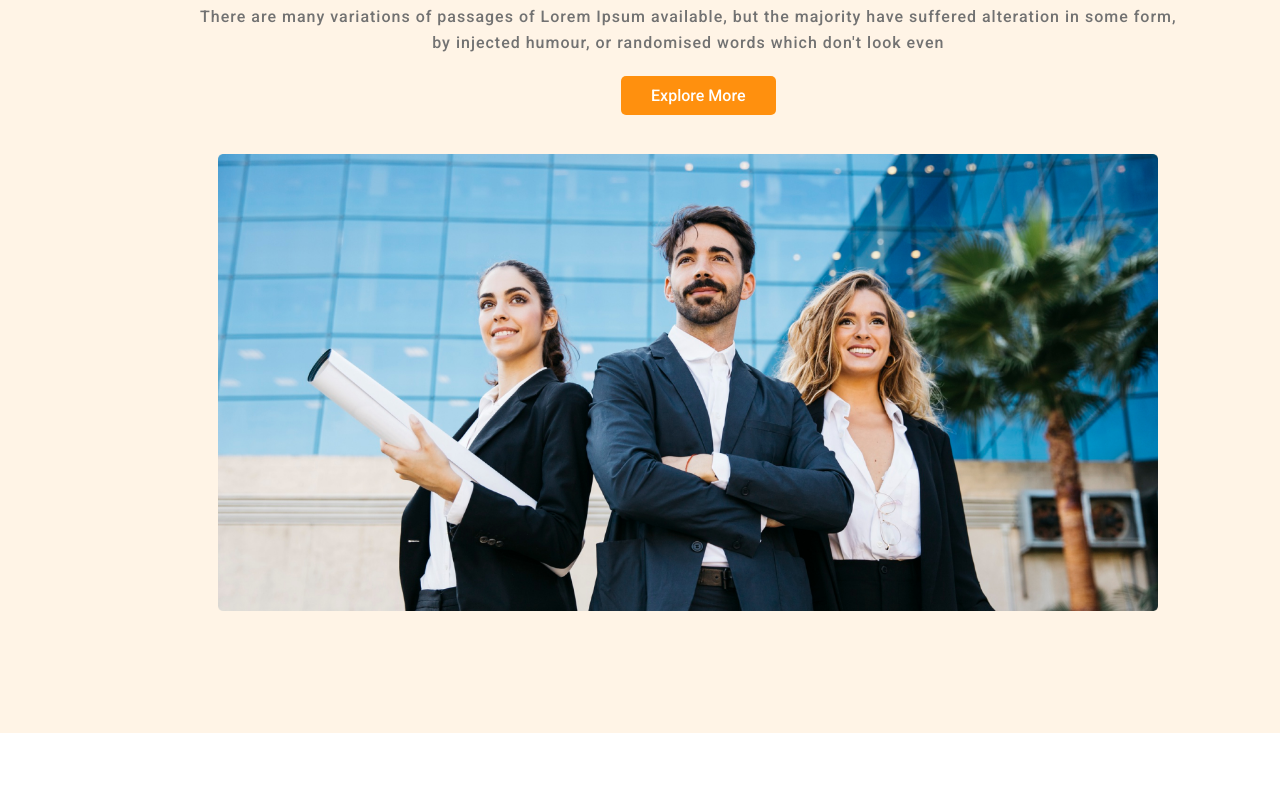
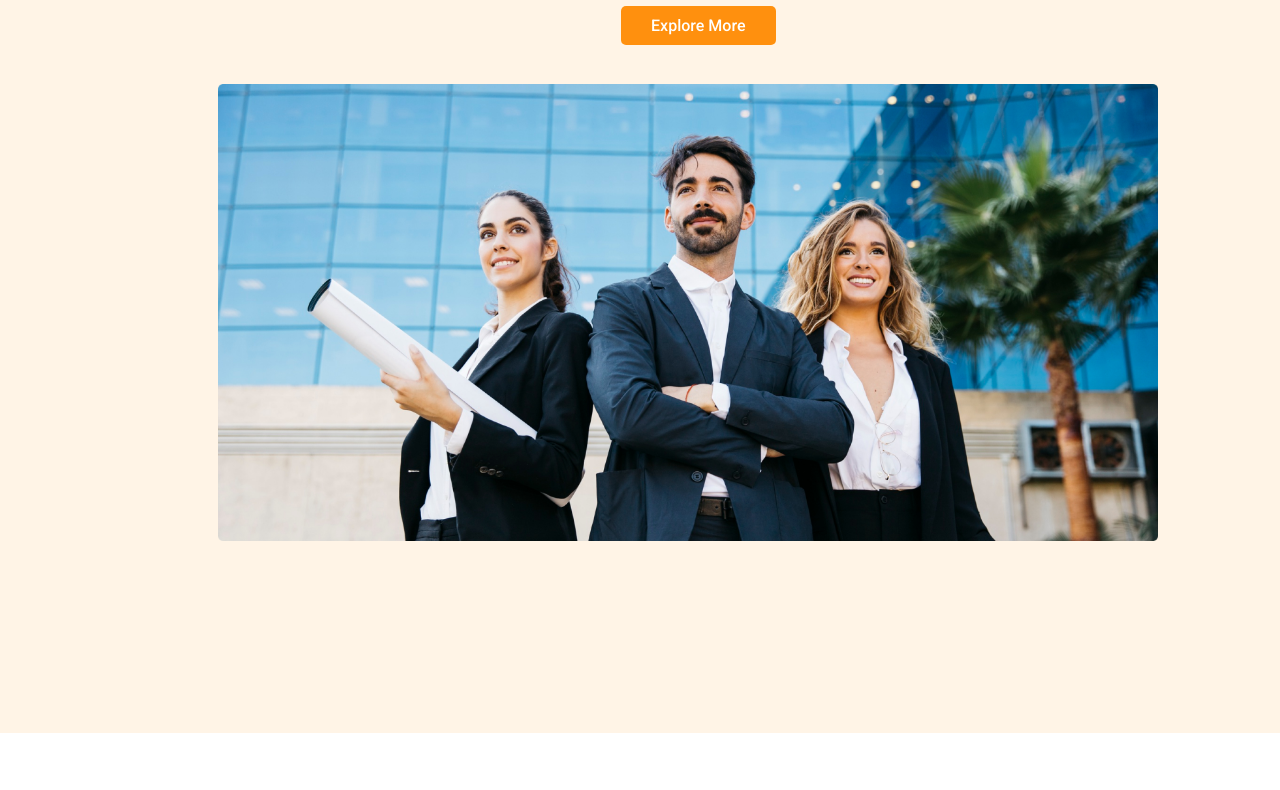
Before and after one commit to Ahad188/2nd-Asserment, a plain HTML site: page index.html in a window 1280 px wide. Shown: the part 467-1257 px from the top of the page. Drawn offline with Linux system fonts and the light colour scheme.

Commit message:
baner img margin bottom

```diff
--- a/css/style.css
+++ b/css/style.css
@@ -56,7 +56,7 @@ body{
 .baner{
      text-align: center;
      position: absolute;
-     margin-top: 200px;
+     margin-top: 130px;
      margin-left: 200px;
 }
 .baner-title h1{
@@ -89,6 +89,7 @@ body{
 }
 .baner-img{
      margin-top: 30px;
+     margin-bottom: 30px;
 }
 .baner-img img{
      width: 940px;
```
